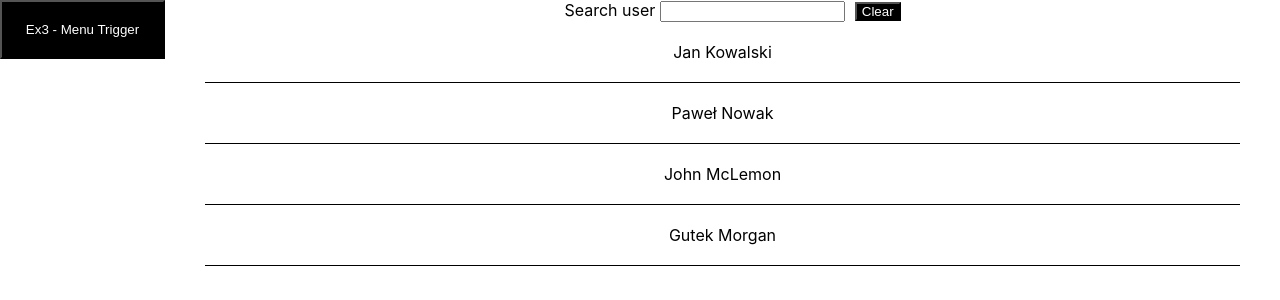
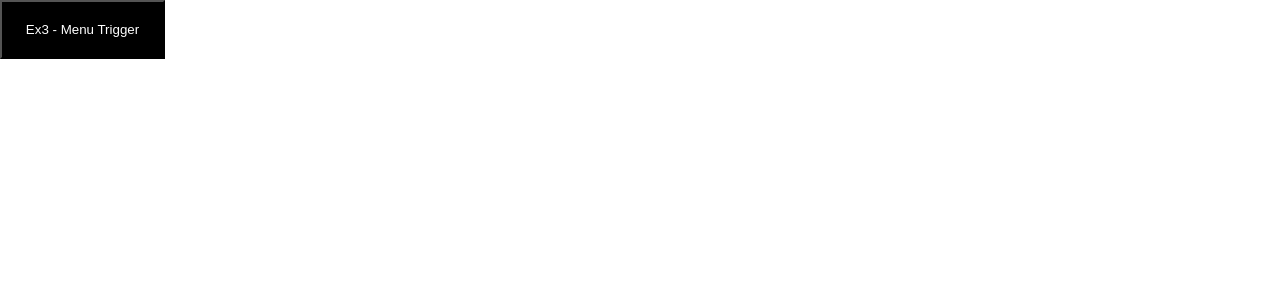
Before and after one commit to piotrekgie/05-interface, a React (Create React App) app: page /exercise-4 in a window 1280 px wide. Shown: the top 300 px of the page. Built offline with nearby package versions, Linux system fonts and the light colour scheme.

Commit message:
Ex5 Added user component

```diff
--- a/src/App.js
+++ b/src/App.js
@@ -6,13 +6,15 @@ import {Button} from "./components/Form";
 import Dialog from "./components/Dialog/Dialog";
 import Snackbar from "./components/Snackbar/Snackbar";
 import Menu from "./components/Menu";
-import {UsersContainer} from "./components/User";
+import {UsersContainer, UserDetails} from "./components/User";
 
 function App() {
     const [modal, setModal] = useState(false);
     const [visibleSnackbar, setSnackbarVisible] = useState(true);
     const [processType, setProcessType] = useState('');
     const [showMenu, setShowMenu] = useState(false);
+    const [selectedUser, setSelectedUser] = useState('');
+    const [selectedUserData, setSelectedUserData] = useState([]);
 
     const handleShowClick = () => {
         setModal(!modal);
@@ -33,6 +35,11 @@ function App() {
 
     const handleShowMenuClick = () => {
         setShowMenu(!showMenu);
+    }
+
+    const handleUserClick = (e) => {
+        setSelectedUser(e.target.getAttribute('data-user-id'));
+        setSelectedUserData(e.target.getAttribute('data-user'));
     }
 
     return (
@@ -94,9 +101,14 @@ function App() {
                         }
                     </div>
                 </Route>
-                <Route path="/exercise-4">
+                <Route path="/users">
                     <div className="users-list">
-                        <UsersContainer/>
+                        <UsersContainer handleUserClick={handleUserClick} selectedUser={selectedUser}/>
+                    </div>
+                </Route>
+                <Route path="/user-profile">
+                    <div className="user-details-wrapper">
+                        <UserDetails selectedUser={selectedUser} selectedUserData={selectedUserData}/>
                     </div>
                 </Route>
             </Switch>
--- a/src/components/Menu/Menu.js
+++ b/src/components/Menu/Menu.js
@@ -12,7 +12,8 @@ function Menu({handleShowClick}) {
             </Button>
             <NavLink exact to="/exercise-1" activeClassName="selected">Ex1 - Dialog</NavLink>
             <NavLink exact to="/exercise-2" activeClassName="selected">Ex2 - Snackbars</NavLink>
-            <NavLink exact to="/exercise-4" activeClassName="selected">Ex4-5 - Users</NavLink>
+            <NavLink exact to="/users" activeClassName="selected">Ex4 - Users</NavLink>
+            <NavLink exact to="/user-profile" activeClassName="selected">Ex5 - User Profile</NavLink>
         </div>
     )
 }
--- a/src/components/User/User/User.css
+++ b/src/components/User/User/User.css
@@ -0,0 +1,8 @@
+.user-details > div {
+    padding: 10px 0;
+}
+
+.user-details > div label {
+    font-weight: bold;
+    padding-right: 10px;
+}
--- a/src/components/User/User/User.js
+++ b/src/components/User/User/User.js
@@ -1,9 +1,9 @@
 import React from "react";
 import './User.css';
 
-function User({data}) {
+function User({data, handleUserClick, selectedUser}) {
     return (
-        <div className="user-row">{data.name} {data.surname}</div>
+        <div className={`user-row ${parseInt(selectedUser) === data.id ? 'selected' : ''}`} onClick={handleUserClick} data-user-id={data.id} data-user={JSON.stringify(data)}>{data.name} {data.surname}</div>
     )
 }
 
--- /dev/null
+++ b/src/components/User/User/UserDetails.js
@@ -0,0 +1,33 @@
+import React from 'react';
+import {NavLink} from 'react-router-dom';
+
+import './User.css';
+
+function UserDetails({selectedUser, selectedUserData}) {
+    return (
+        <>
+            {selectedUser ?
+                <div className="user-details">
+                    <div>
+                        <label>Name:</label>
+                        {JSON.parse(selectedUserData).name}
+                    </div>
+                    <div>
+                        <label>Surname:</label>
+                        {JSON.parse(selectedUserData).surname}
+                    </div>
+                    <div>
+                        <label>Age:</label>
+                        {JSON.parse(selectedUserData).age}
+                    </div>
+                </div>
+                : <div>
+                    Please select user first {}
+                    <NavLink exact to="/users" activeClassName="selected">Users List</NavLink>
+                </div>
+            }
+        </>
+    );
+}
+
+export default UserDetails;
--- a/src/components/User/User/index.js
+++ b/src/components/User/User/index.js
@@ -1 +1,2 @@
-export {default} from './User';
+export {default as User} from './User';
+export {default as UserDetails} from './UserDetails';
--- a/src/components/User/UsersContainer/UserContainer.css
+++ b/src/components/User/UsersContainer/UserContainer.css
@@ -1,4 +1,8 @@
 .users-list {
+    padding-top: 10px;
+}
+
+.users-list, .user-details-wrapper {
     margin-left: 195px;
     text-align: center;
 }
--- a/src/components/User/UsersContainer/UsersContainer.js
+++ b/src/components/User/UsersContainer/UsersContainer.js
@@ -4,7 +4,7 @@ import './UserContainer.css';
 import Search from "../Search";
 import UsersList from "../UsersList";
 
-function UsersContainer() {
+function UsersContainer({handleUserClick, selectedUser}) {
     const [usersJson, setUsersJson] = useState([]);
     const [users, setUsers] = useState([]);
     const [searchValue, setSearchValue] = useState('');
@@ -67,7 +67,7 @@ function UsersContainer() {
                     clearSearch={clearSearch}
                 />
                 {users && users.length &&
-                    <UsersList usersData={users}/>
+                    <UsersList usersData={users} handleUserClick={handleUserClick} selectedUser={selectedUser}/>
                 }
             </div>
         </>
--- a/src/components/User/UsersList/UsersList.css
+++ b/src/components/User/UsersList/UsersList.css
@@ -1,7 +1,6 @@
 .users-list .user-row {
     border-bottom: 1px solid black;
-    margin: 20px 40px 20px 10px;
-    padding-bottom: 20px;
+    padding: 20px 40px 20px 10px;
     cursor: pointer;
 }
 
@@ -9,3 +8,7 @@
     border-top: 1px solid black;
     padding-top: 20px;
 }
+
+.users-list .user-row.selected {
+    background-color: red;
+}
--- a/src/components/User/UsersList/UsersList.js
+++ b/src/components/User/UsersList/UsersList.js
@@ -1,13 +1,13 @@
 import React from "react";
 
-import User from "../User";
+import {User} from "../User";
 import './UsersList.css';
 
-function UsersList({usersData}) {
+function UsersList({usersData, handleUserClick, selectedUser}) {
     return (
         <>
             {usersData.map((user, index) =>
-                <User key={`user-${index}`} data={user}/>
+                <User key={`user-${index}`} data={user} handleUserClick={handleUserClick} selectedUser={selectedUser}/>
             )}
         </>
     )
--- a/src/components/User/index.js
+++ b/src/components/User/index.js
@@ -1 +1,2 @@
 export {default as UsersContainer} from './UsersContainer';
+export {UserDetails} from './User';
```
